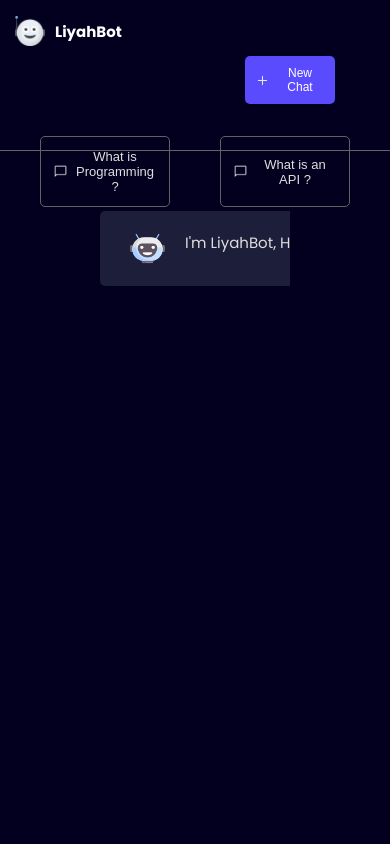
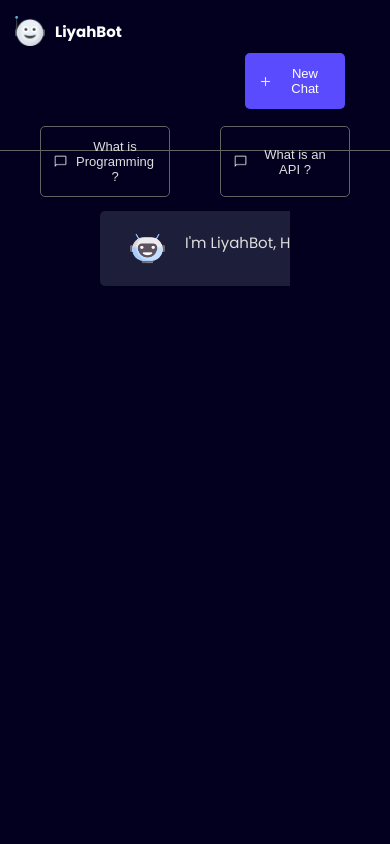
Before and after one commit to Babyliy/chatgpt-clone, a React (Vite) app: page / in a window 390 px wide. Shown: the top 844 px of the page. Built offline with nearby package versions, Linux system fonts and the light colour scheme; no server answers.

Commit message:
Update App.css

```diff
--- a/src/App.css
+++ b/src/App.css
@@ -179,14 +179,15 @@ body {
   font-weight: bold;
 }
 .midBtn{
-  width: 9rem;
-  font-size: 1.2rem;
+  width: 10rem;
+  font-size: 1.3rem;
   margin-left: 23rem;
-  padding: 1rem;
+  padding: 1.3rem;
   margin-top: 0.02rem;
+  margin-bottom: 1.5rem;
 }
 .upperSideTop{
-  margin-bottom: 1rem;
+  margin-bottom: 0.7rem;
 }
 
 .addBtn {
```
